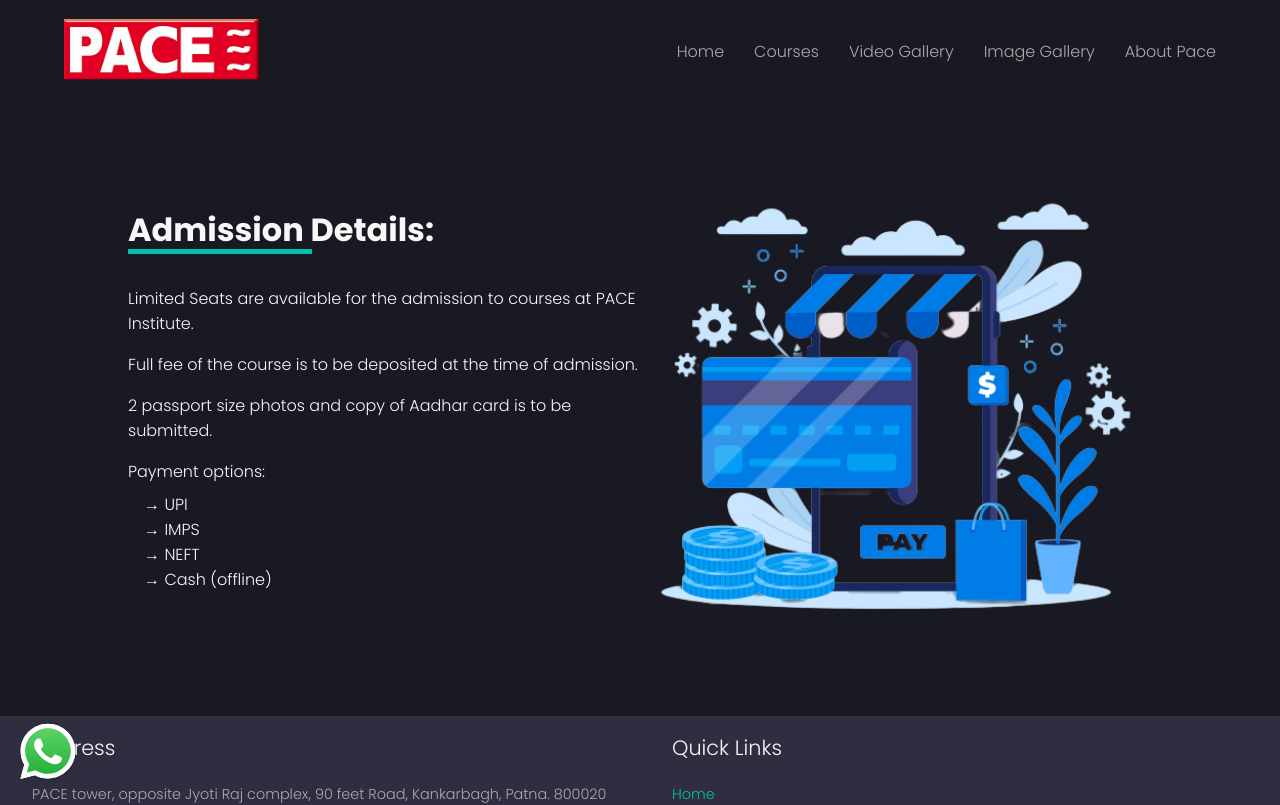
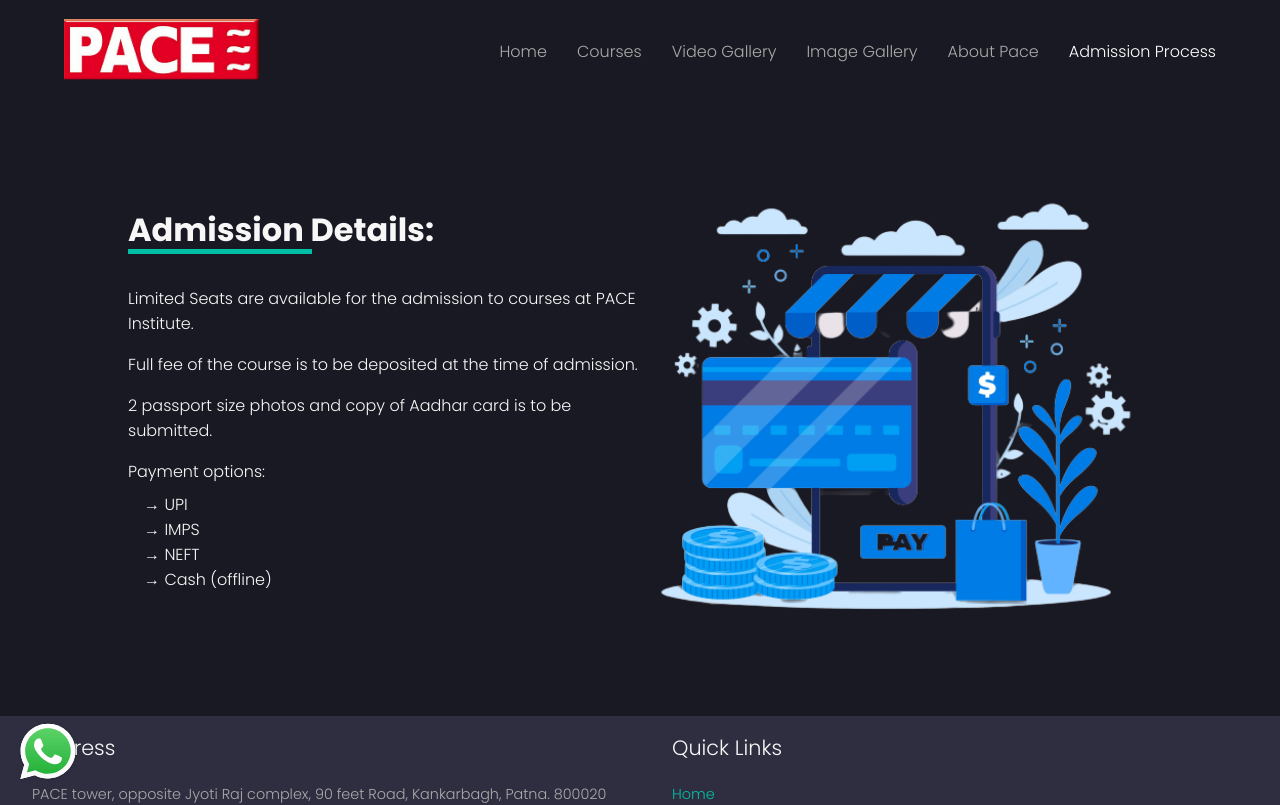
Before and after one commit to ani-24/pace-react, a React (Create React App) app: page /admission-process in a window 1280 px wide. Shown: the top 805 px of the page. Built offline with nearby package versions, Linux system fonts and the light colour scheme.

Commit message:
add admission process page to navbar

```diff
--- a/src/components/Header.jsx
+++ b/src/components/Header.jsx
@@ -79,6 +79,17 @@ const Header = () => {
               About Pace
             </NavLink>
           </li>
+          <li className="nav-item">
+            <NavLink
+              exact
+              activeClassName="active"
+              to="/admission-process"
+              className="nav-link"
+              data-text="Admission Process"
+            >
+              Admission Process
+            </NavLink>
+          </li>
         </ul>
         <div className="hamburger_menu" onClick={toggleNav}>
           <div className="bar" id="bar-1"></div>
@@ -117,6 +128,11 @@ const Header = () => {
               About Pace
             </NavLink>
           </li>
+          <li className="nav-item">
+            <NavLink to="/admission-process" className="nav-link">
+              Admission Process
+            </NavLink>
+          </li>
         </ul>
       </div>
     </>
```
